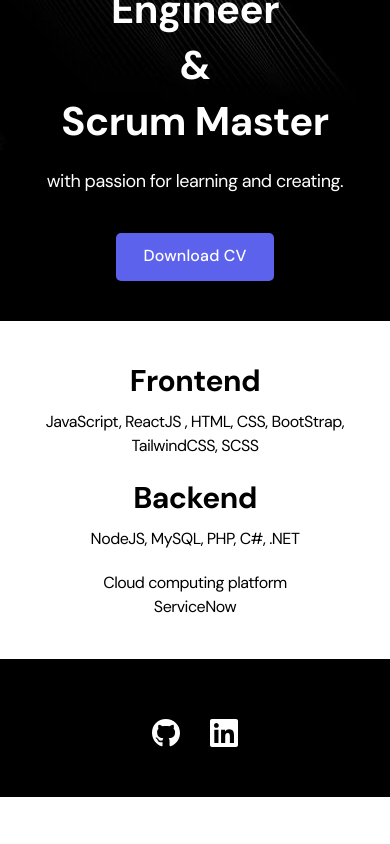
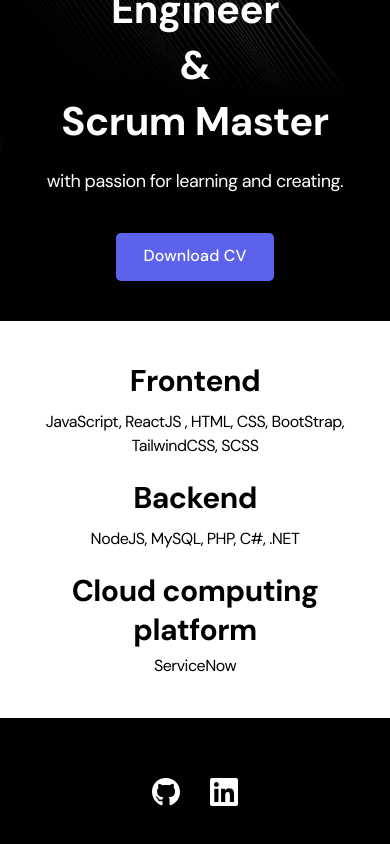
Before and after one commit to KrasnovsD98/portfolio, a React (Create React App) app: page / in a window 390 px wide. Shown: the part 593-1437 px from the top of the page. Before the commit the page ends 1390 px from the top, so only its background shows below. Built offline with nearby package versions, Linux system fonts and the light colour scheme.

Commit message:
Add files via upload

```diff
--- a/src/styles/main.css
+++ b/src/styles/main.css
@@ -95,6 +95,14 @@ body {
 
 .title-2 {
 	margin-bottom: 20px;
+
+	font-size: 40px;
+	font-weight: 700;
+	line-height: 1.3;
+}
+
+.title-3 {
+	margin-bottom: 10px;
 
 	font-size: 40px;
 	font-weight: 700;
@@ -267,6 +275,12 @@ body {
 		font-size: 30px;
 	}
 
+	.title-3 {
+		margin-bottom: 5px;
+		font-size: 30px;
+	}
+
+
 	/* Projects */
 
 	.project__title {
```
